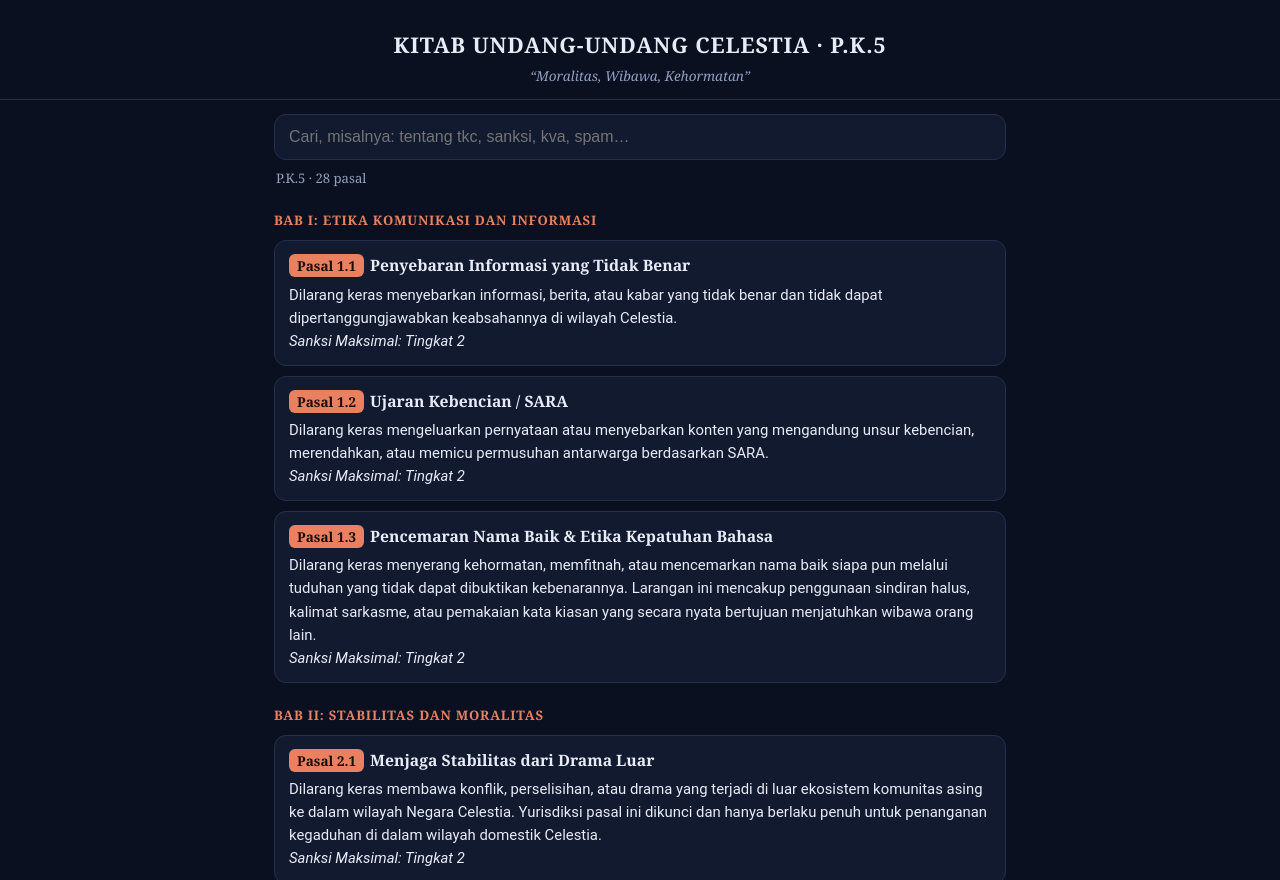
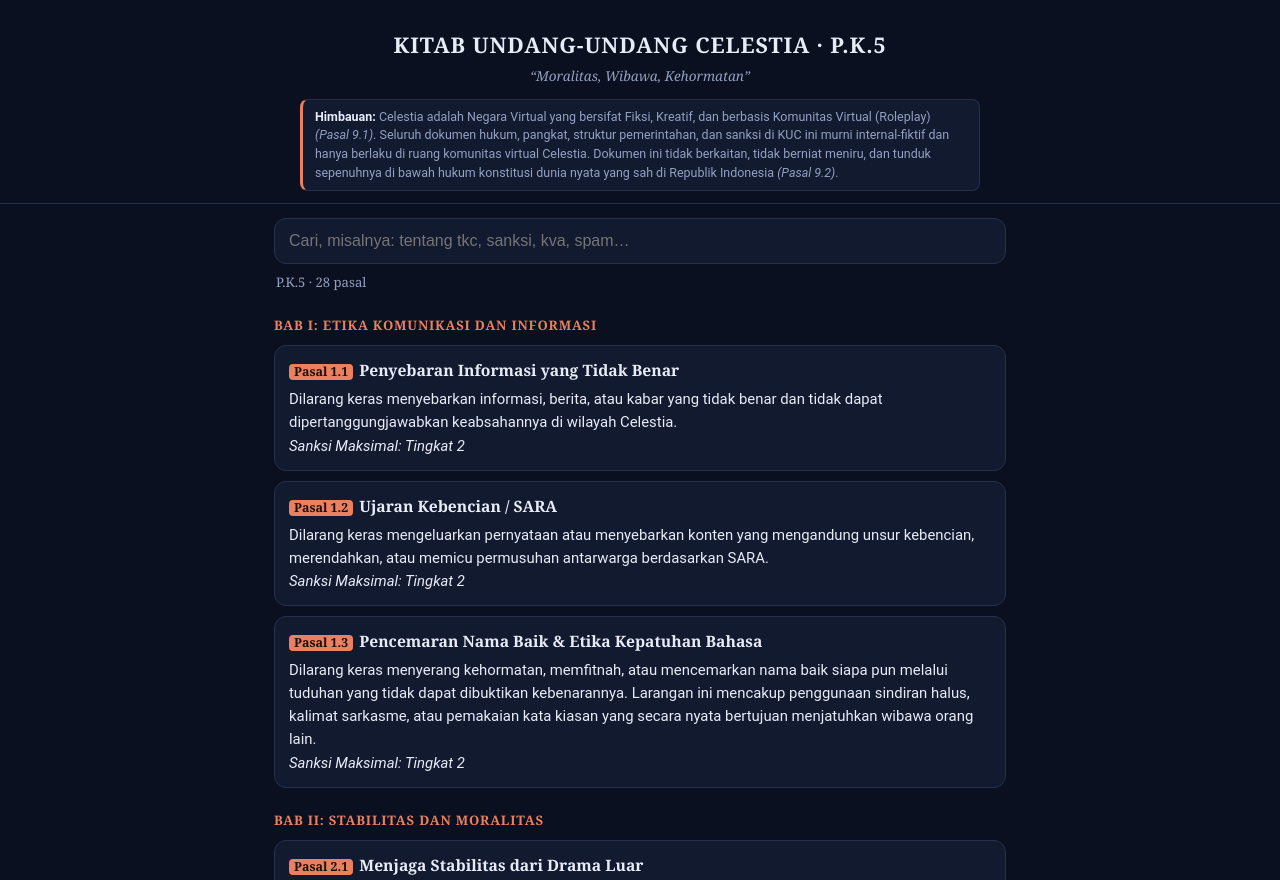
Before and after one commit to Celestiaoffice/celeswebu, a plain HTML site: page index.html in a window 1280 px wide. Shown: the top 880 px of the page. Drawn offline with Linux system fonts and the light colour scheme.

Commit message:
badge kecil dan himbauan

```diff
--- a/index.html
+++ b/index.html
@@ -18,9 +18,10 @@ main{max-width:760px;margin:0 auto;padding:14px}
 .bab{margin:22px 0 8px;color:var(--ac);font-size:.82rem;font-weight:bold;letter-spacing:.06em}
 .p{background:var(--card);border:1px solid var(--line);border-radius:12px;padding:12px 14px;margin:10px 0}
 .p h3{margin:0 0 6px;font-size:.98rem}
-.no{display:inline-block;background:var(--ac);color:#1a0d08;border-radius:6px;padding:1px 8px;margin-right:6px;font-size:.85rem}
+.no{display:inline-block;background:var(--ac);color:#1a0d08;border-radius:4px;padding:0 5px;margin-right:6px;font-size:.78rem;line-height:1.3;vertical-align:baseline}
 .isi{font-family:Roboto,Arial,sans-serif;white-space:pre-wrap;font-size:.93rem}
 mark{background:#f2c94c;color:#000;border-radius:3px;padding:0 2px}
+.notice{margin:12px auto 0;max-width:680px;padding:8px 12px;border:1px solid var(--line);border-left:3px solid var(--ac);border-radius:8px;background:var(--card);color:var(--mut);font-family:Roboto,Arial,sans-serif;font-size:.78rem;line-height:1.5;text-align:left}.notice b{color:var(--tx)}
 .empty{text-align:center;color:var(--mut);padding:30px 0}
 footer{text-align:center;color:var(--mut);font-size:.75rem;padding:24px 12px}
 </style>
@@ -29,6 +30,7 @@ footer{text-align:center;color:var(--mut);font-size:.75rem;padding:24px 12px}
 <header>
 <h1 id="judul">KITAB UNDANG-UNDANG CELESTIA</h1>
 <div class="sub">“Moralitas, Wibawa, Kehormatan”</div>
+<div class="notice"><b>Himbauan:</b> Celestia adalah Negara Virtual yang bersifat Fiksi, Kreatif, dan berbasis Komunitas Virtual (Roleplay) <i>(Pasal 9.1)</i>. Seluruh dokumen hukum, pangkat, struktur pemerintahan, dan sanksi di KUC ini murni internal-fiktif dan hanya berlaku di ruang komunitas virtual Celestia. Dokumen ini tidak berkaitan, tidak berniat meniru, dan tunduk sepenuhnya di bawah hukum konstitusi dunia nyata yang sah di Republik Indonesia <i>(Pasal 9.2)</i>.</div>
 </header>
 <main>
 <input id="q" type="search" placeholder="Cari, misalnya: tentang tkc, sanksi, kva, spam…" autocomplete="off">
```
